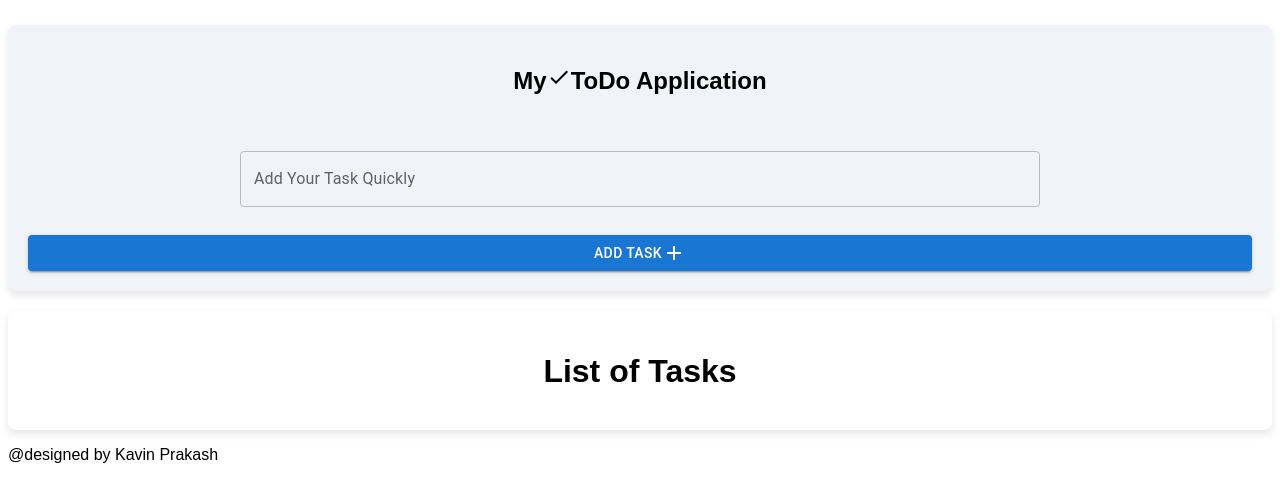
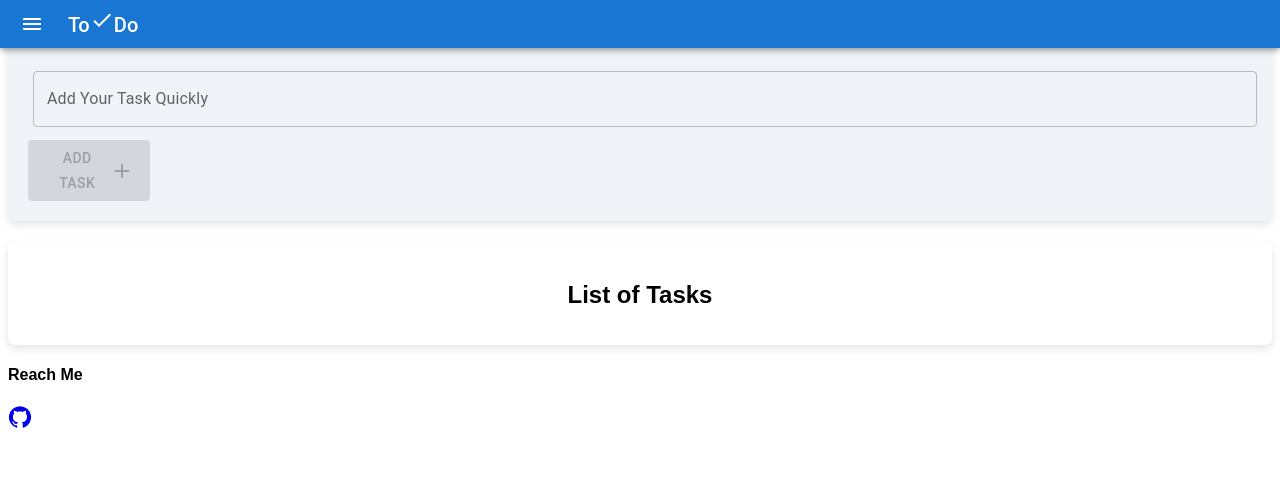
Before and after one commit to Kavin-prakash/My-Day---To-Do, a React (Create React App) app: page / in a window 1280 px wide. Shown: the top 502 px of the page. Built offline with nearby package versions, Linux system fonts and the light colour scheme.

Commit message:
Changes:Updated UI

```diff
--- a/package.json
+++ b/package.json
@@ -12,8 +12,11 @@
     "@testing-library/jest-dom": "^5.17.0",
     "@testing-library/react": "^13.4.0",
     "@testing-library/user-event": "^13.5.0",
+    "date-fns": "^3.6.0",
     "react": "^18.3.1",
     "react-bootstrap": "^2.10.4",
+    "react-calendar": "^5.0.0",
+    "react-day-picker": "^9.0.8",
     "react-dom": "^18.3.1",
     "react-scripts": "5.0.1",
     "styled-components": "^6.1.12",
--- a/src/Components/List.css
+++ b/src/Components/List.css
@@ -10,7 +10,7 @@
 
 
 #todolist {
-    margin-top: 25px;
+    margin-top: 30px;
 }
 
 .todolist-container {
@@ -34,9 +34,9 @@
     box-shadow: 0 4px 8px rgba(0, 0, 0, 0.1);
 }
 
-.task-list h1 {
+.task-list h2 {
     text-align: center;
-    margin-bottom: 20px;
+    margin-bottom: 10px;
 }
 
 ul {
@@ -50,6 +50,7 @@ ul {
     align-items: center;
     padding: 10px;
     border-bottom: 1px solid #ddd;
+
 }
 
 .task-item:last-child {
@@ -62,14 +63,14 @@ ul {
 }
 
 .action-button {
-    margin-top: 10px;
+    margin-top: 5px;
     display: block;
-    width: 100%;
+    width: 10%;
 }
 
 .edit-button,
 .delete-button {
-    min-width: 40px;
+    min-width: 50px;
 }
 
 .custom-toast {
--- a/src/Components/List.jsx
+++ b/src/Components/List.jsx
@@ -1,131 +1,20 @@
-// import React, { useState } from 'react';
-// import '../Components/List.css';
-// import { Container } from 'react-bootstrap';
-// import Box from '@mui/material/Box';
-// import Button from '@mui/material/Button';
-// import TextField from '@mui/material/TextField';
-// import DeleteForeverIcon from '@mui/icons-material/DeleteForever';
-// import AddIcon from '@mui/icons-material/Add';
-// import EditIcon from '@mui/icons-material/Edit';
-// import Swal from "sweetalert2";
-// export const List = () => {
-//     const [textdata, SetTextdata] = useState('');
-//     const [tasks, setTasks] = useState(() => {
-//         const savedTasks = localStorage.getItem('To-do-List Data');
-//         return savedTasks ? JSON.parse(savedTasks) : [];
-//     });
-//     const [updatestate, SetUpdatestate] = useState(false);
-//     const [editId, SeteditId] = useState(null);
-
-//     const handleInputchange = (event) => {
-//         SetTextdata(event.target.value);
-//     };
-
-//     const AddTask = () => {
-//         if (textdata.trim()) {
-//             const newTask = {
-//                 id: tasks.length + 1,
-//                 list: textdata
-//             };
-//             const updatedTasks = [...tasks, newTask];
-//             setTasks(updatedTasks);
-//             localStorage.setItem('To-do-List Data', JSON.stringify(updatedTasks));
-
-//             SetTextdata('');
-//             const Toast = Swal.mixin({
-//                 toast: true,
-//                 position: "center",
-//                 showConfirmButton: false,
-//                 timer: 2000,
-//                 timerProgressBar: true,
-//                 customClass: {
-//                     container: 'custom-toast'
-//                 },
-//                 didOpen: (toast) => {
-//                     toast.onmouseenter = Swal.stopTimer;
-//                     toast.onmouseleave = Swal.resumeTimer;
-//                 },
-//             });
-//             Toast.fire({
-//                 icon: "success",
-//                 title: "Task Added Successfully",
-//             });
-
-//         }
-//     };
-
-//     const handledeletelist = (id) => {
-//         const deleteUpdatedTask = tasks.filter(task => task.id !== id);
-//         setTasks(deleteUpdatedTask);
-//         localStorage.setItem('To-do-List Data', JSON.stringify(deleteUpdatedTask));
-//     };
-
-
-
-//     const handleEdit = (listvalue, id) => {
-//         SetTextdata(listvalue);
-//         SetUpdatestate(true);
-//         SeteditId(id);
-//     }
-
-//     const updateTask = () => {
-//         const updatedTasks = tasks.map(task =>
-//             task.id === editId ? { ...task, list: textdata } : task
-//         );
-//         setTasks(updatedTasks); // update in the internal storage (statecomponent)
-//         localStorage.setItem('To-do-List Data', JSON.stringify(updatedTasks)); // update in the locah storeage
-//         SetTextdata('');
-//         SetUpdatestate(false);
-//         SeteditId(null);
-
-//     }
-
-//     return (
-//         <>
-//             <Container fluid id='todolist' style={{ marginTop: '25px' }}>
-//                 <Box
-//                     sx={{
-//                         width: 800,
-//                         maxWidth: '100%',
-//                     }}
-//                 >
-//                     <TextField value={textdata} onChange={handleInputchange} fullWidth label="Add Your Task Quickly" id="fullWidth" />
-//                 </Box>
-
-//                 {
-//                     updatestate ?
-//                         <Button onClick={updateTask} variant='contained'>Update Task</Button>
-//                         :
-//                         <Button onClick={AddTask} variant='contained'>Add Task<AddIcon /></Button>
-//                 }
-//             </Container>
-//             <div>
-//                 <h1>List of Tasks</h1>
-//                 <ul style={{ textDecoration: 'none' }} >
-//                     {tasks.map((task) => (
-//                         <li key={task.id}>{task.list}
-//                             <br></br>
-//                             <Button onClick={() => handleEdit(task.list, task.id)} variant='contained'><EditIcon /></Button>
-//                             <Button onClick={() => handledeletelist(task.id)} variant='contained' color='error'><DeleteForeverIcon /></Button>
-//                         </li>
-//                     ))}
-//                 </ul>
-//             </div>
-//         </>
-//     );
-// };
-
 import React, { useState } from 'react';
 import '../Components/List.css';
-import { Container, Row } from 'react-bootstrap';
+import { Col, Container, Row } from 'react-bootstrap';
 import Box from '@mui/material/Box';
 import Button from '@mui/material/Button';
 import TextField from '@mui/material/TextField';
 import DeleteForeverIcon from '@mui/icons-material/DeleteForever';
 import AddIcon from '@mui/icons-material/Add';
 import EditIcon from '@mui/icons-material/Edit';
-import Swal from "sweetalert2";
+// import Swal from "sweetalert2";
 import CheckIcon from '@mui/icons-material/Check';
+import AppBar from '@mui/material/AppBar';
+import Toolbar from '@mui/material/Toolbar';
+import Typography from '@mui/material/Typography';
+import IconButton from '@mui/material/IconButton';
+import MenuIcon from '@mui/icons-material/Menu';
+import GitHubIcon from '@mui/icons-material/GitHub';
 
 export const List = () => {
     const [textdata, SetTextdata] = useState('');
@@ -140,6 +29,13 @@ export const List = () => {
         SetTextdata(event.target.value);
     };
 
+    const handleKeyPress = (event) => {
+        if (event.key === 'Enter') {
+            updatestate ? updateTask() : AddTask();
+        }
+    }
+
+
     const AddTask = () => {
         if (textdata.trim()) {
             const newTask = {
@@ -151,24 +47,24 @@ export const List = () => {
             localStorage.setItem('To-do-List Data', JSON.stringify(updatedTasks));
 
             SetTextdata('');
-            const Toast = Swal.mixin({
-                toast: true,
-                position: "top-end",
-                showConfirmButton: false,
-                timer: 500,
-                timerProgressBar: true,
-                customClass: {
-                    container: 'custom-toast'
-                },
-                didOpen: (toast) => {
-                    toast.onmouseenter = Swal.stopTimer;
-                    toast.onmouseleave = Swal.resumeTimer;
-                },
-            });
-            Toast.fire({
-                icon: "success",
-                title: "Task Added Successfully",
-            });
+            // const Toast = Swal.mixin({
+            //     toast: true,
+            //     position: "top-end",
+            //     showConfirmButton: false,
+            //     timer: 500,
+            //     timerProgressBar: true,
+            //     customClass: {
+            //         container: 'custom-toast'
+            //     },
+            //     didOpen: (toast) => {
+            //         toast.onmouseenter = Swal.stopTimer;
+            //         toast.onmouseleave = Swal.resumeTimer;
+            //     },
+            // });
+            // Toast.fire({
+            //     icon: "success",
+            //     title: "Task Added Successfully",
+            // });
 
         }
     };
@@ -198,38 +94,70 @@ export const List = () => {
 
     return (
         <>
+            <div>
+                <Box sx={{ flexGrow: 1 }}>
+                    <AppBar position="fixed">
+                        <Toolbar variant="dense">
+                            <IconButton edge="start" color="inherit" aria-label="menu" sx={{ mr: 2 }}>
+                                <MenuIcon />
+                            </IconButton>
+                            <Typography variant="h6" color="inherit" component="div">
+                                To<CheckIcon />Do
+                            </Typography>
+                        </Toolbar>
+                    </AppBar>
+                </Box>
+
+            </div>
             <Container fluid id='todolist' className='todolist-container'>
                 <Row id='header'>
-                    <h2>My<CheckIcon/><b>To</b>Do Application</h2>
+                    {/* <h2>My<CheckIcon /><b>To</b>Do Application</h2> */}
                 </Row>
+                <Row>
+                    <Col xs={2} sm={6} >
+                        {/* <DayPicker
+                            mode="single"
+                            onSelect={setSelected}
+                        /> */}
+                    </Col>
+                    <Col xs={10} sm={6}>
                         <Box
                             sx={{
                                 width: '100%',
-                        maxWidth: 800,
+                                // maxWidth: 800,
                                 margin: '0 auto',
-                        padding: '20px',
+                                padding: '5px',
                             }}
                         >
                             <TextField
                                 value={textdata}
                                 onChange={handleInputchange}
+                                onKeyPress={handleKeyPress}
                                 fullWidth
                                 label="Add Your Task Quickly"
                                 id="fullWidth"
                                 variant="outlined"
                                 margin="normal"
+
                             />
                         </Box>
+                    </Col>
+
+                </Row>
+
 
                 {
                     updatestate ?
                         <Button onClick={updateTask} variant='contained' className='action-button'>Update Task</Button>
+                        : textdata === '' ?
+                            <Button disabled onClick={AddTask} variant='contained' className='action-button'>Add Task<AddIcon /></Button>
                             :
                             <Button onClick={AddTask} variant='contained' className='action-button'>Add Task<AddIcon /></Button>
                 }
+
             </Container>
             <div className='task-list'>
-                <h1>List of Tasks</h1>
+                <h2>List of Tasks</h2>
                 <ul>
                     {tasks.map((task) => (
                         <li key={task.id} className='task-item'>
@@ -243,7 +171,10 @@ export const List = () => {
                 </ul>
             </div>
             <div className='footer'>
-                <p>@designed by Kavin Prakash</p>
+                <div>
+                    <h4>Reach Me </h4>
+                </div>
+                <p><a href='https://github.com/Kavin-prakash'><GitHubIcon /></a></p>
             </div>
         </>
     );
```
Also changed, not shown: 1 other file (tests, documents, lock files or other folders). Lines whose indentation alone changed are shown as unchanged.
